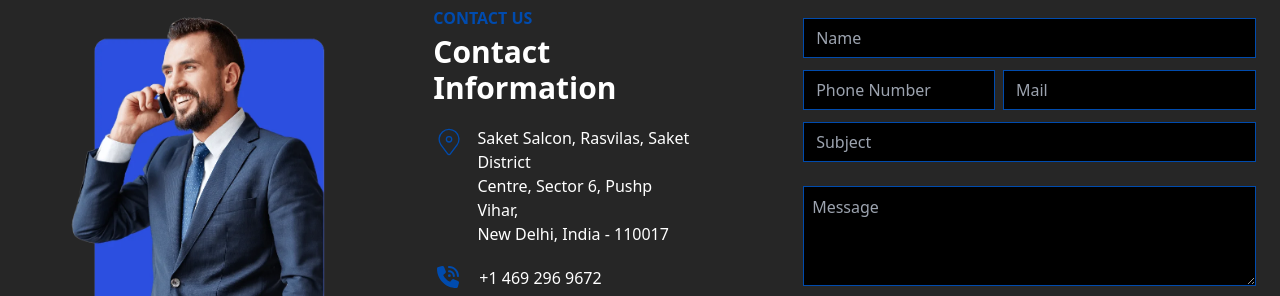
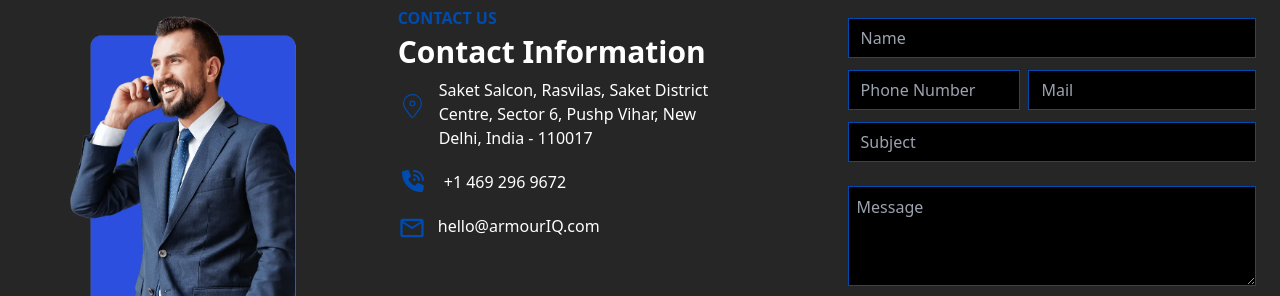
Before and after one commit to SanketGanorkar/Try, a React (Vite) app: page /Try/contact in a window 1280 px wide. Shown: the part 438-734 px from the top of the page. Built offline with nearby package versions, Linux system fonts and the light colour scheme.

Commit message:
build command run

```diff
--- a/src/components/Contact.jsx
+++ b/src/components/Contact.jsx
@@ -67,13 +67,14 @@ const Contact = () => {
           <div className="flex flex-row">
             <CiLocationOn color="#004bae" className="ml-3 mt-4" size={40} />
             <div className="flex flex-col">
-              <h5 className="text-white ml-3 mt-5">
-                Saket Salcon, Rasvilas, Saket District
-                <br />
-                Centre, Sector 6, Pushp Vihar,
-                <br />
-                New Delhi, India - 110017
-              </h5>
+              <div className="flex flex-col">
+                <h5 className="text-white ml-3 mt-2 text-pretty">
+                  Saket Salcon, Rasvilas, Saket District
+                  <br />
+                  Centre, Sector 6, Pushp Vihar,
+                  New Delhi, India - 110017
+                </h5>
+              </div>
             </div>
           </div>
           <div className="flex flex-row">
```
Also changed, not shown: src/components/Intro.jsx (+8 -8 lines), 1 other file (tests, documents, lock files or other folders).
